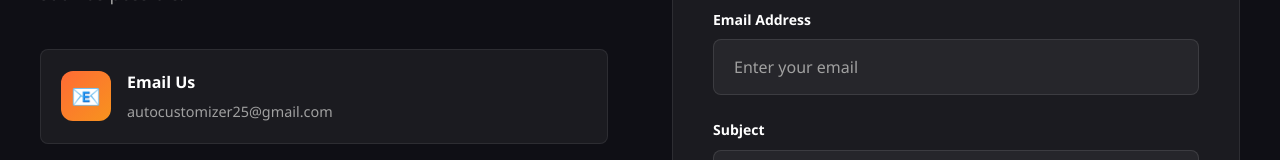
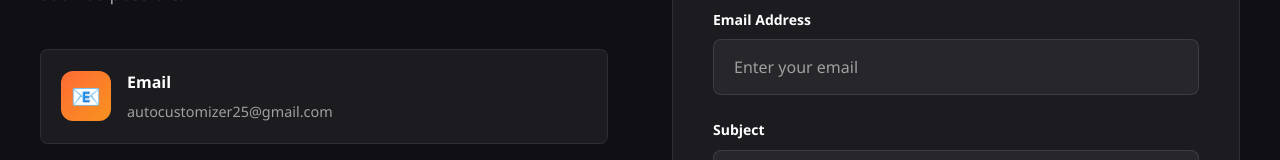
Before and after one commit to aniketh-shrivastav/WBD_01, a React (Create React App) app in the folder client/: page /contactus in a window 1280 px wide. Shown: the part 333-493 px from the top of the page. Built offline with nearby package versions, Linux system fonts and the light colour scheme; no server answers.

Commit message:
Update Contact Us email heading

```diff
--- a/client/src/pages/all/ContactUs.jsx
+++ b/client/src/pages/all/ContactUs.jsx
@@ -165,7 +165,7 @@ export default function ContactUs() {
               <div className="pp-contact-method">
                 <div className="pp-contact-method-icon">📧</div>
                 <div className="pp-contact-method-text">
-                  <h4>Email Us</h4>
+                  <h4>Email </h4>
                   <p>autocustomizer25@gmail.com</p>
                 </div>
               </div>
```
